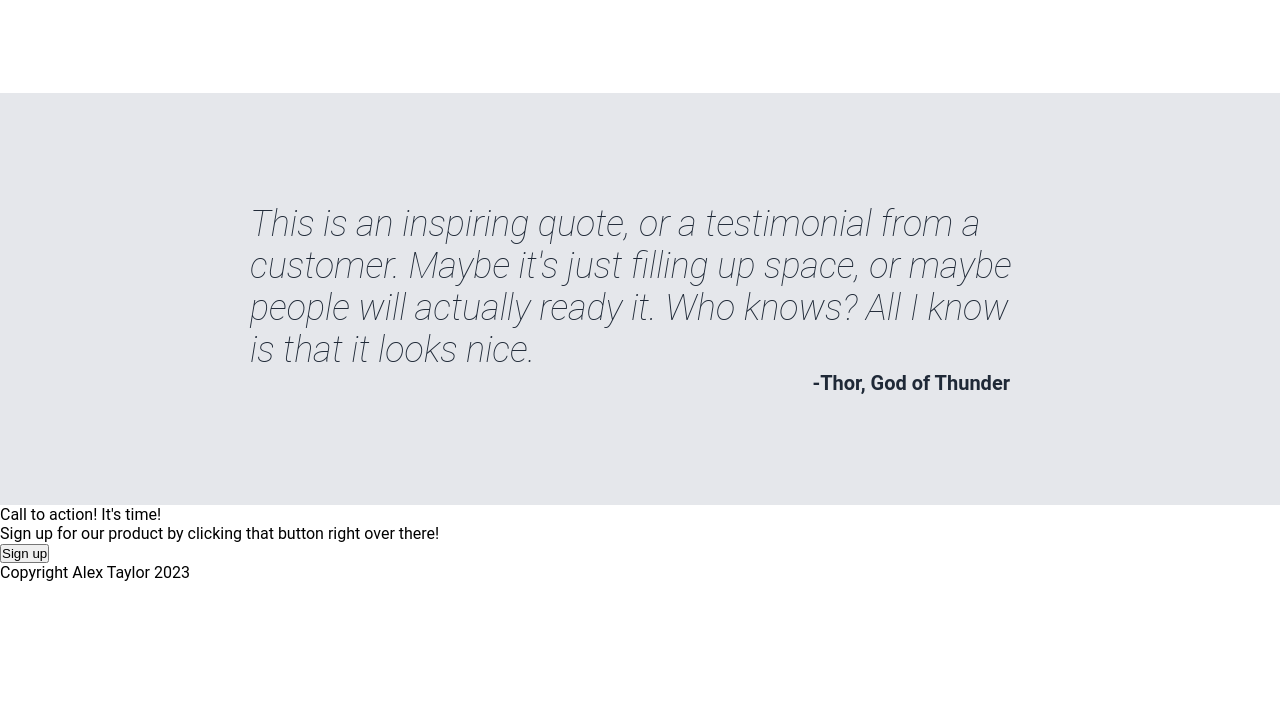
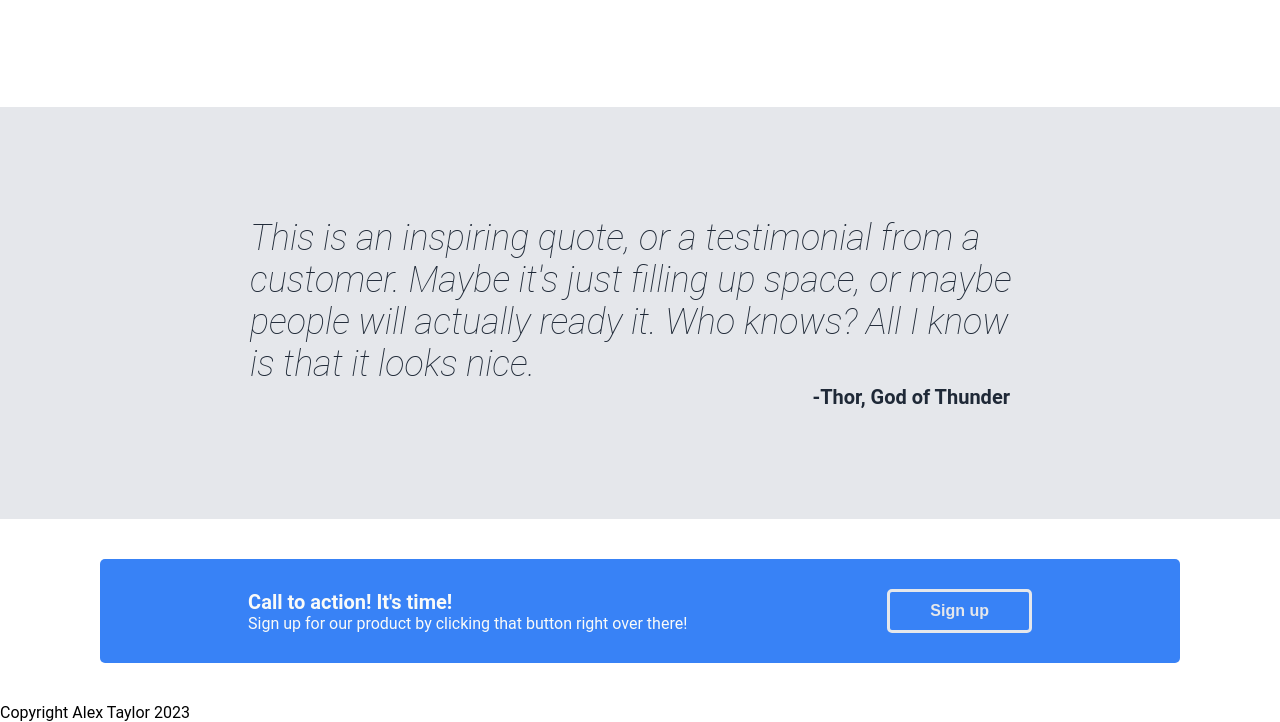
Before and after one commit to taylor-alex/odin-landing-page, a plain HTML site: page index.html in a window 1280 px wide. Shown: the part 878-1600 px from the top of the page. Before the commit the page ends 1460 px from the top, so only its background shows below. Drawn offline with Linux system fonts and the light colour scheme.

Commit message:
Apply CSS for call to action section

```diff
--- a/styles.css
+++ b/styles.css
@@ -67,7 +67,7 @@ a {
     color: #ffffff;
     font-family: 'Roboto';
     font-size: 18px;
-    padding: 3px 10px 3px 10px;
+    padding: 10px 40px;
     border-radius: 5px;
     border: none;
 }
@@ -78,6 +78,7 @@ a {
     display: flex;
     justify-content: center;
     align-items: center;
+    color:#E5E7EB;
 }
 
 .info {
@@ -145,3 +146,42 @@ a {
     margin-left: auto;
     margin-right: 20px;
 }
+
+.call {
+    display: flex;
+    justify-content: center;
+    align-items: center;
+    padding: 40px 100px;
+}
+
+.blue {
+    display: flex;
+    background-color: #3882F6;
+    align-items: center;
+    justify-content: center;
+    padding: 30px 60px;
+    flex: 1;
+    border-radius: 5px;
+    gap: 200px;
+}
+
+.b-t-call {
+    font-size: 20px;
+    font-weight: 700;
+    color: #F9FAF8;
+}
+
+.b-t-sign {
+    font-size: 16px;
+    color:#F9FAF8;
+}
+
+.call-button {
+    background-color: #3882F6;
+    border: 3px solid #E5E7EB;
+    border-radius: 5px;
+    color: #E5E7EB;
+    padding: 10px 40px;
+    font-size: 16px;
+    font-weight: 700;
+}
```
